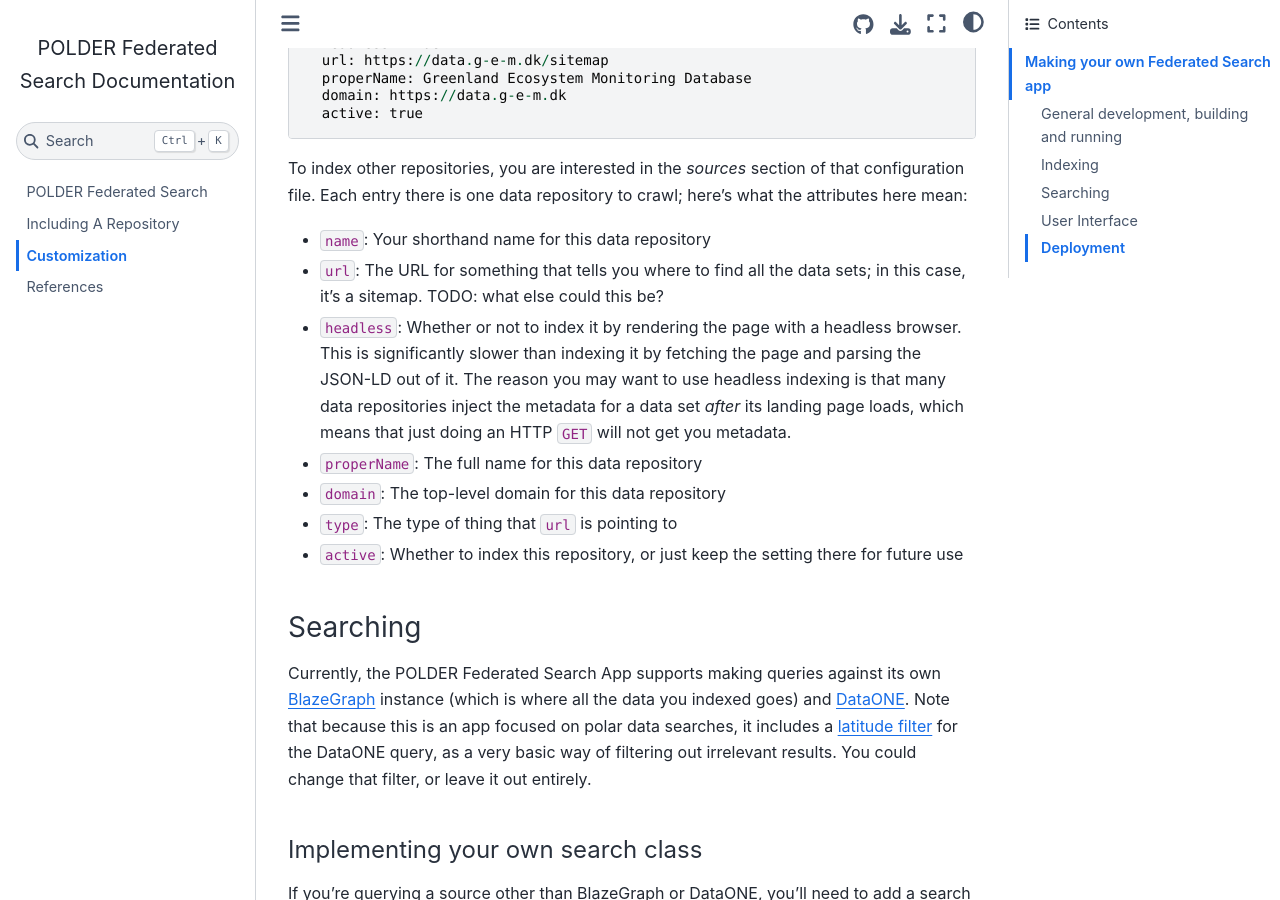
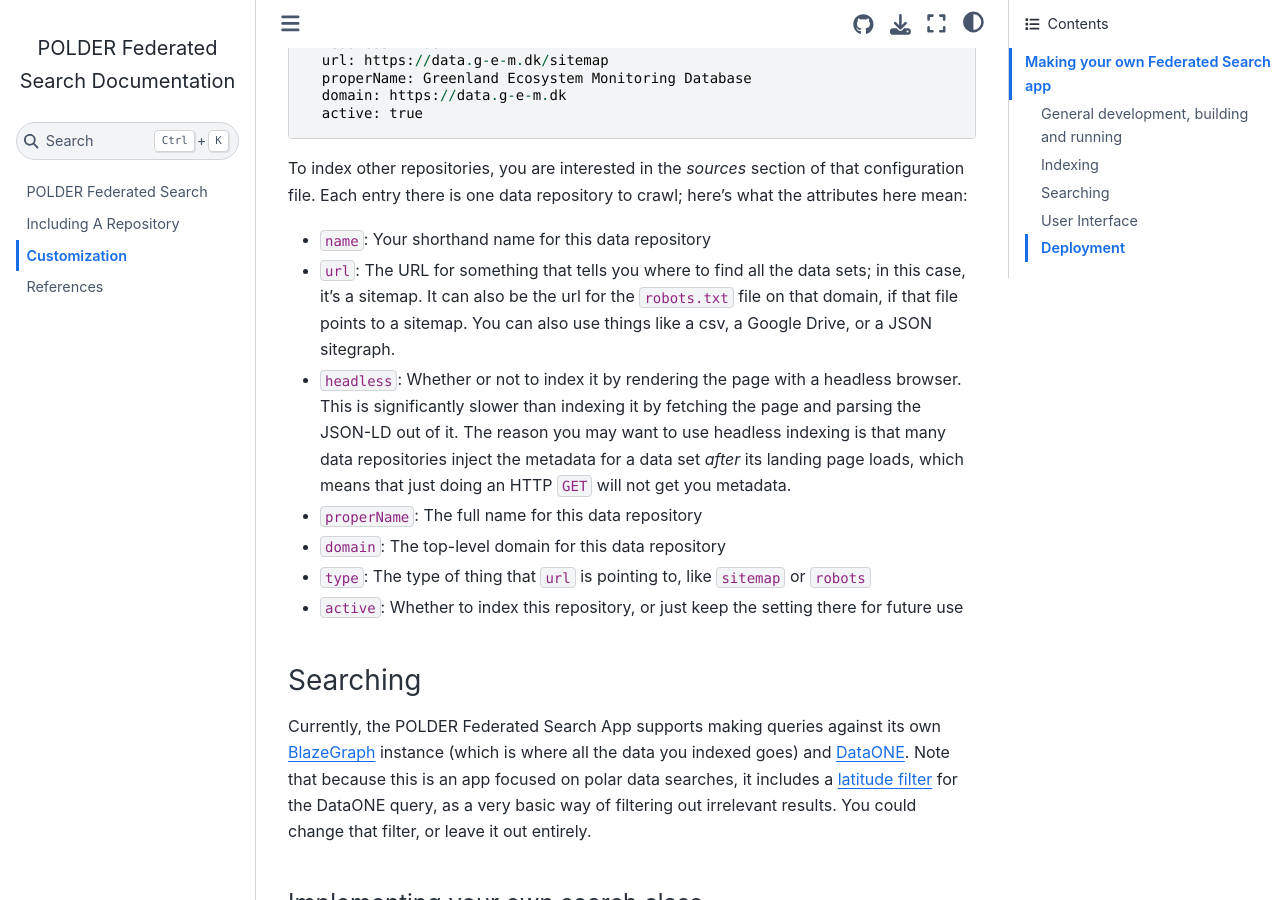
Before and after one commit to POLDER-Crew/Federated-Search-Documentation, a Jupyter Book: the page built from book/customization.md, in a window 1280 px wide and 900 px high, scrolled down 1437 px. Built offline with Jupyter Book 1.0.4 settings and Sphinx 7.4.7 and the Sphinx Book theme 1.1.4, drawn with Linux system fonts in a browser that asks for light colours.

Commit message:
Add Gleaner robots to documentation

```diff
--- a/book/customization.md
+++ b/book/customization.md
@@ -66,11 +66,11 @@ sources:
 To index other repositories, you are interested in the *sources* section of that configuration file. Each entry there is one data repository to crawl; here's what the attributes here mean:
 
 - `name`: Your shorthand name for this data repository
-- `url`: The URL for something that tells you where to find all the data sets; in this case, it's a sitemap. TODO: what else could this be?
+- `url`: The URL for something that tells you where to find all the data sets; in this case, it's a sitemap. It can also be the url for the `robots.txt` file on that domain, if that file points to a sitemap. You can also use things like a csv, a Google Drive, or a JSON sitegraph.
 - `headless`: Whether or not to index it by rendering the page with a headless browser. This is significantly slower than indexing it by fetching the page and parsing the JSON-LD out of it. The reason you may want to use headless indexing is that many data repositories inject the metadata for a data set *after* its landing page loads, which means that just doing an HTTP `GET` will not get you metadata.
 - `properName`: The full name for this data repository
 - `domain`: The top-level domain for this data repository
-- `type`: The type of thing that `url` is pointing to
+- `type`: The type of thing that `url` is pointing to, like `sitemap` or `robots`
 - `active`: Whether to index this repository, or just keep the setting there for future use
 
 ### Searching
```
